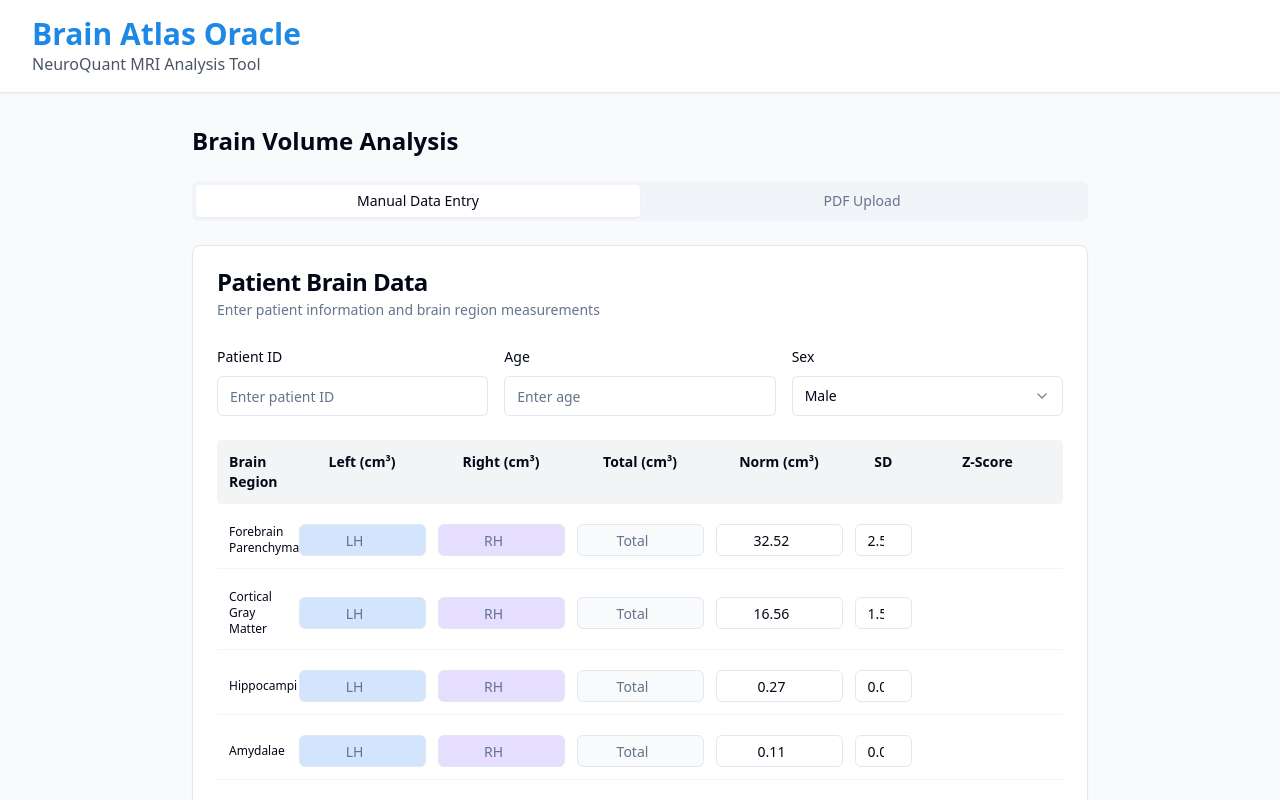
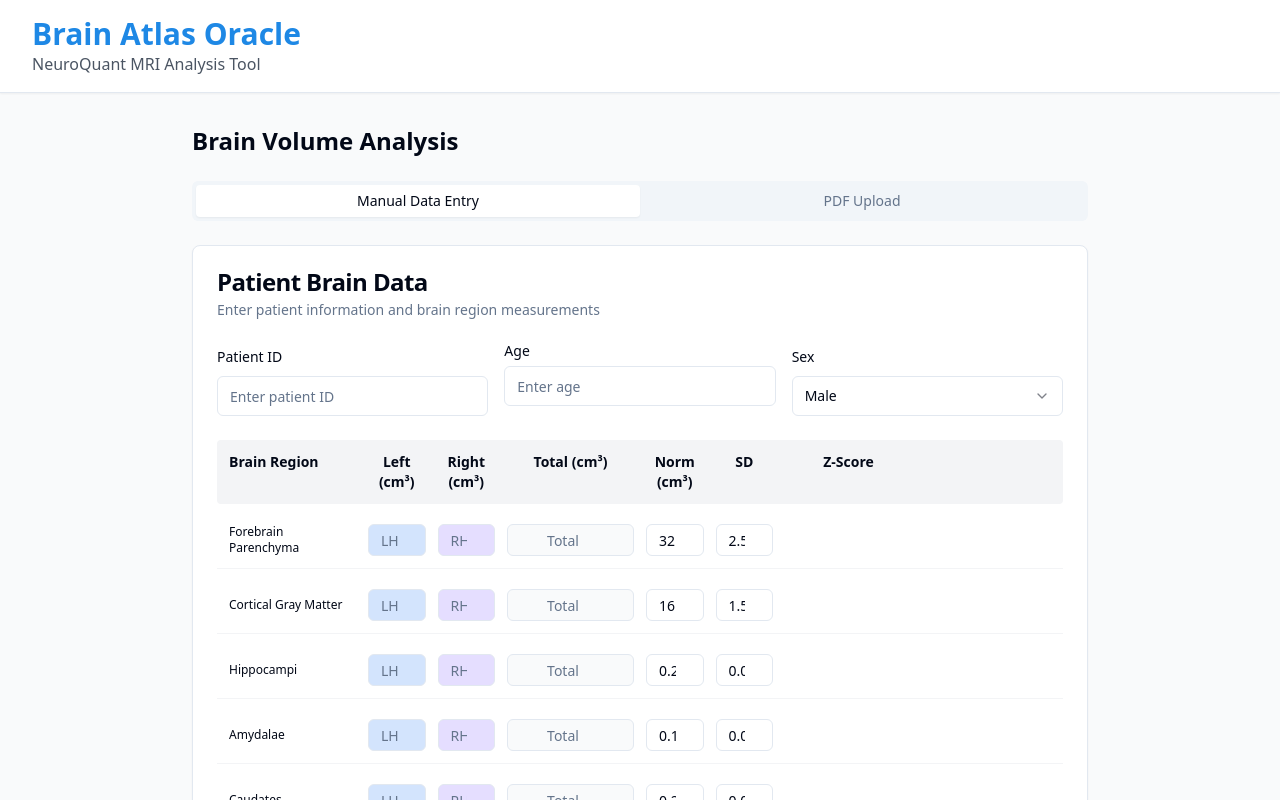
Before and after one commit to livinglove/brain-mri-ai-analysis, a React (Vite) app: page / in a window 1280 px wide. Shown: the top 800 px of the page. Built offline with nearby package versions, Linux system fonts and the light colour scheme.

Commit message:
Refine table layout and Z-score display
Adjust column widths, restore age-match checkmark, and correct Z-score color and display logic.

```diff
--- a/src/components/BrainRegionInputRow.tsx
+++ b/src/components/BrainRegionInputRow.tsx
@@ -2,6 +2,7 @@
 import React from 'react';
 import { Input } from '@/components/ui/input';
 import { Badge } from '@/components/ui/badge';
+import { Check } from 'lucide-react';
 import { BrainRegion } from '@/types/brainData';
 
 interface BrainRegionInputRowProps {
@@ -23,27 +24,19 @@ const BrainRegionInputRow: React.FC<BrainRegionInputRowProps> = ({
   const getZScoreDisplay = (zScore: number | undefined): { color: string; text: string } => {
     if (zScore === undefined) return { color: '', text: '' };
 
-    let status = '';
-    let color = '';
+    const zScoreText = zScore > 0 ? `+${zScore}` : `${zScore}`;
 
     if (zScore <= -2) {
-      status = 'Major Atrophy';
-      color = 'text-red-600 font-semibold';
+      return { color: 'text-red-600 font-bold', text: `${zScoreText} Atr` };
     } else if (zScore <= -1) {
-      status = 'Atrophy';
-      color = 'text-red-500';
+      return { color: 'text-red-500', text: `${zScoreText} Atr` };
     } else if (zScore >= 2) {
-      status = 'Major Enlargement';
-      color = 'text-orange-600 font-semibold';
+      return { color: 'text-green-600 font-bold', text: `${zScoreText} Enl` };
     } else if (zScore >= 1) {
-      status = 'Enlargement';
-      color = 'text-orange-500';
+      return { color: 'text-green-500', text: `${zScoreText} Enl` };
     } else {
-      status = `Z: ${zScore > 0 ? '+' : ''}${zScore}`;
-      color = 'text-green-600';
+      return { color: 'text-gray-900', text: zScoreText };
     }
-
-    return { color, text: status };
   };
 
   const zScoreDisplay = getZScoreDisplay(region.zScore);
@@ -51,10 +44,10 @@ const BrainRegionInputRow: React.FC<BrainRegionInputRowProps> = ({
   return (
     <div className="grid grid-cols-12 gap-3 items-center p-3 border-b border-gray-100 w-full">
       {/* Region Name */}
-      <div className="col-span-1 font-medium text-xs text-left">{region.name}</div>
+      <div className="col-span-2 font-medium text-xs text-left">{region.name}</div>
 
       {/* LH Volume */}
-      <div className="col-span-2">
+      <div className="col-span-1.5">
         <Input
           type="number"
           step="0.01"
@@ -66,7 +59,7 @@ const BrainRegionInputRow: React.FC<BrainRegionInputRowProps> = ({
       </div>
 
       {/* RH Volume */}
-      <div className="col-span-2">
+      <div className="col-span-1.5">
         <Input
           type="number"
           step="0.01"
@@ -89,8 +82,8 @@ const BrainRegionInputRow: React.FC<BrainRegionInputRowProps> = ({
         />
       </div>
 
-      {/* Normative Value with Age Adjusted Badge */}
-      <div className="col-span-2 relative">
+      {/* Normative Value with Age Adjusted Check */}
+      <div className="col-span-1.5 relative">
         <Input
           type="number"
           step="0.01"
@@ -100,14 +93,12 @@ const BrainRegionInputRow: React.FC<BrainRegionInputRowProps> = ({
           className="text-center text-xs h-8 w-full"
         />
         {region.ageAdjusted && (
-          <Badge variant="secondary" className="absolute -top-2 -right-1 text-xs px-1 py-0 h-4">
-            Age-Adj
-          </Badge>
+          <Check className="absolute -top-1 -right-1 h-3 w-3 text-green-600" />
         )}
       </div>
 
       {/* Standard Deviation */}
-      <div className="col-span-1">
+      <div className="col-span-1.5">
         <Input
           type="number"
           step="0.001"
--- a/src/components/BrainRegionInputTable.tsx
+++ b/src/components/BrainRegionInputTable.tsx
@@ -15,12 +15,12 @@ const BrainRegionInputTable: React.FC<BrainRegionInputTableProps> = ({
 }) => (
   <div className="space-y-2 mt-6 w-full">
     <div className="grid grid-cols-12 gap-3 font-bold text-sm bg-gray-100 p-3 rounded w-full">
-      <div className="col-span-1 text-left">Brain Region</div>
-      <div className="col-span-2 text-center">Left (cm³)</div>
-      <div className="col-span-2 text-center">Right (cm³)</div>
+      <div className="col-span-2 text-left">Brain Region</div>
+      <div className="col-span-1.5 text-center">Left (cm³)</div>
+      <div className="col-span-1.5 text-center">Right (cm³)</div>
       <div className="col-span-2 text-center">Total (cm³)</div>
-      <div className="col-span-2 text-center">Norm (cm³)</div>
-      <div className="col-span-1 text-center">SD</div>
+      <div className="col-span-1.5 text-center">Norm (cm³)</div>
+      <div className="col-span-1.5 text-center">SD</div>
       <div className="col-span-2 text-center">Z-Score</div>
     </div>
     {regions.map((region, i) =>
--- a/src/components/PatientInfoForm.tsx
+++ b/src/components/PatientInfoForm.tsx
@@ -3,6 +3,7 @@ import React from "react";
 import { Input } from "@/components/ui/input";
 import { Label } from "@/components/ui/label";
 import { Select, SelectContent, SelectItem, SelectTrigger, SelectValue } from "@/components/ui/select";
+import { Check } from "lucide-react";
 
 export interface PatientInfoProps {
   patientId: string;
@@ -32,7 +33,10 @@ const PatientInfoForm: React.FC<PatientInfoProps> = ({
       />
     </div>
     <div className="space-y-2">
-      <Label htmlFor="age">Age</Label>
+      <Label htmlFor="age" className="flex items-center gap-2">
+        Age
+        {age && <Check className="h-4 w-4 text-green-600" />}
+      </Label>
       <Input
         id="age"
         type="number"
```
